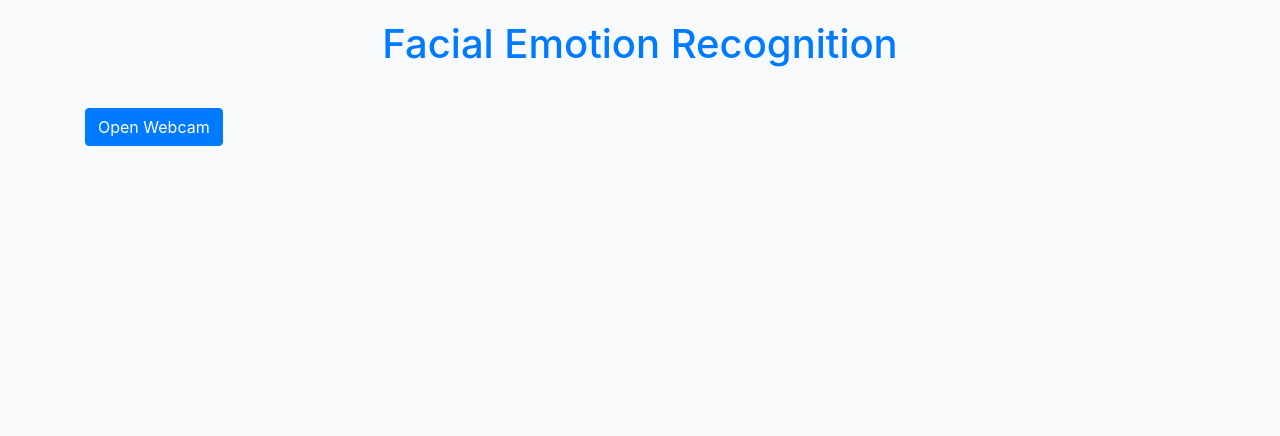
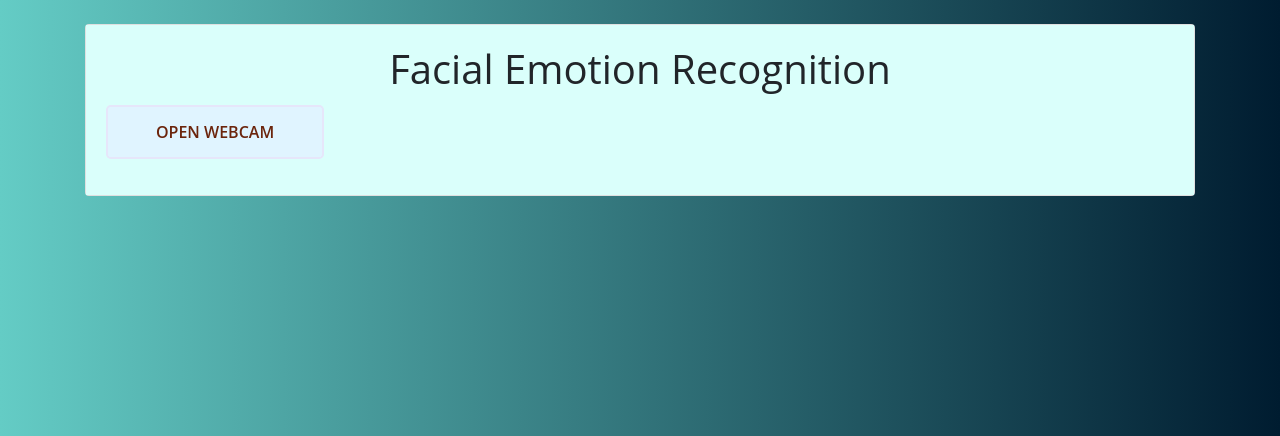
Before and after one commit to sameer-shreyas/MoodSyncTunes, a Flask app: page / in a window 1280 px wide. Shown: the top 436 px of the page. Run offline with Flask 3, Linux system fonts and the light colour scheme; some libraries are stand-ins or nearby versions.

Commit message:
designed UI

```diff
--- a/static/script.js
+++ b/static/script.js
@@ -120,11 +120,41 @@ async function recommendSong(emotion) {
     }
 
 
+
     function shuffleArray(array) {
         for (let i = array.length - 1; i > 0; i--) {
             const j = Math.floor(Math.random() * (i + 1));
             [array[i], array[j]] = [array[j], array[i]];
         }
+        const body = document.querySelector('body');
+
+// Create and animate bubbles
+function createBubble() {
+  const bubble = document.createElement('div');
+  bubble.classList.add('bubble');
+
+  // Set random position within body
+  const randomX = Math.random() * window.innerWidth;
+  const randomY = Math.random() * window.innerHeight;
+  bubble.style.left = `${randomX}px`;
+  bubble.style.top = `${randomY}px`;
+
+  body.appendChild(bubble);
+
+  // Remove bubble after animation completes
+  setTimeout(() => {
+    bubble.parentNode.removeChild(bubble);
+  }, 3000); // Adjust animation duration as needed
+}
+
+// Create bubbles on page load and scroll events
+window.addEventListener('load', createBubble);
+window.addEventListener('scroll', createBubble);
+// Ensure scroll event listener is outside of other functions
+window.addEventListener('scroll', function() {
+  createBubble();
+});
+
         return array;
     }
 }
--- a/static/styles.css
+++ b/static/styles.css
@@ -1,41 +1,116 @@
-body {
-    padding: 20px;
-    background-color: #f8f9fa;
+Update for Facial Emotion Recognition Section
+header {
+  background: #d1cfe8; /* Lavender Shade Background */
 }
 
-h1 {
-    color: #007bff;
-    text-align: center;
-    margin-bottom: 30px;
+header h1 {
+  font-family: 'Open Sans', sans-serif; /* Use Open Sans font */
+  font-weight: bold; /* Bold font */
+  color: #3DCFD3; /* Primary color */
+  font-size: 2.5rem; /* Adjust font size */
+  text-align: center; /* Center the text */
+  padding: 2rem 0; /* Add padding for spacing */
 }
 
-#video {
-    width: 100%;
-    max-width: 600px;
-    margin-bottom: 10px;
-    border: 2px solid #007bff;
-    border-radius: 5px;
-    box-shadow: 0 0 10px rgba(0, 123, 255, 0.2);
+/* Update for 3D Button */
+.btn-primary {
+  background: #3DCFD3; /* Primary color */
+  color: #6B240C; /* White text */
+  border: 2px solid transparent;
+  border-radius: 8px; /* Rounded corners */
+  padding: 1rem 3rem;
+  font-size: 1.2rem;
+  font-weight: bold;
+  cursor: pointer;
+  text-transform: uppercase;
+  transition: all 0.3s ease;
 }
 
-#result {
-    margin-top: 10px;
-    font-weight: bold;
-    color: #28a745;
+.btn-primary:hover {
+  background: #6B240C; /* White background on hover */
+  border-color: #3DCFD3; /* Border color on hover */
+  color: #3DCFD3; /* Text color on hover */
 }
 
-#emoji {
-    margin-top: 20px;
+/* Add Animation to Background */
+header {
+  background-size: 200% 100%;
+  animation: gradientBG 10s ease infinite;
 }
 
-#recommendedSong {
-    margin-top: 20px;
+body {
+  background-image: linear-gradient(to right, #161A30, #ffc107);
+  animation: gradientBG 10s ease infinite;
 }
 
-#predictedImage {
-    margin-top: 20px;
+body {
+  background-image: linear-gradient(to right, #161A30, #ffc107);
+  animation: gradientBG 10s ease infinite;
 }
 
-button {
-    margin-top: 10px;
+@keyframes gradientBG {
+  0% {
+    background-position: 0% 0%;
+  }
+  50% {
+    background-position: 100% 0%;
+  }
+  100% {
+    background-position: 0% 100%;
+  }
 }
+
+@keyframes bounce {
+  0% {
+    transform: translateY(0);
+  }
+  50% {
+    transform: translateY(-10px);
+  }
+  100% {
+    transform: translateY(0);
+  }
+}
+body {
+  background-image: linear-gradient(to right, #64CCC5, #001C30);
+  animation: gradientBG 10s ease infinite;
+  position: relative; /* Position the body element relative to its children */
+}
+
+.bubble {
+  position: absolute; /* Position the bubbles relative to their parent container */
+  z-index: -1; /* Place the bubbles behind other elements, effectively moving them to the background */
+  width: 50px;
+  height: 50px;
+  border-radius: 50%;
+  background-color: rgba(255, 255, 255, 0.5); /* Set transparency */
+  border: 2px solid rgba(255, 255, 255, 0.7); /* Set border transparency */
+  animation: bubbleMovement 3s ease-in-out infinite;
+}
+.box {
+  opacity: 0.5;
+  background-color: #fff;
+  border: 1px solid #ccc;
+}
+
+@keyframes bubbleMovement {
+  0% {
+    transform: translateX(-100%) translateY(-100%); /* Start outside the visible area */
+  }
+  50% {
+    transform: translateX(100%) translateY(100%); /* Move diagonally across the screen */
+  }
+  100% {
+    transform: translateX(-100%) translateY(-100%); /* Return to starting position */
+  }
+}
+
+
+#video {
+  animation: bounce 1s ease-in-out infinite;
+  transform: translateY(50px); /* Initial position for bouncing animation */
+}
+
+}
+
+}
--- a/templates/index.html
+++ b/templates/index.html
@@ -1,4 +1,4 @@
-<!DOCTYPE html>
+ <!DOCTYPE html>
 <html lang="en">
 
 <head>
@@ -14,22 +14,74 @@
 
     <!-- Add this script tag for PapaParse -->
     <script src="https://cdnjs.cloudflare.com/ajax/libs/PapaParse/5.3.0/papaparse.min.js"></script>
+
+    <!-- Custom styles for Facial Emotion Recognition -->
+    <style>
+        /* Apply Open Sans font family to facial recognition section */
+        .facial-recognition-section {
+            font-family: 'Open Sans', sans-serif;
+        }
+
+        /* Lavender shade background for the header */
+        .header-section {
+            background-color: #DAFFFB; /* Lavender color code */
+        }
+
+        /* 3D button style */
+        .btn-3d {
+            padding: 0.8rem 3rem;
+            font-size: 1rem;
+            font-weight: 600;
+            border: 2px solid transparent;
+            outline: none;
+            cursor: pointer;
+            text-transform: uppercase;
+            transition: all 0.3s ease;
+            margin-right: 10px; /* Added margin for spacing between buttons */
+        }
+
+        /* Pastel color for the buttons */
+        .btn-pastel {
+            background-color: #E0F4FF;
+            border-color: #E6E6FA;
+            color: #6B240C;
+        }
+
+        /* 3D button style with pastel color */
+        .btn-3d.btn-pastel:hover {
+            background: transparent;
+            border-color: #87ceeb;
+            color: #87ceeb;
+        }
+
+        /* Center the video element after opening webcam */
+        #video-wrapper {
+            text-align: center;
+        }
+    </style>
 </head>
 
 <body>
     <div class="container">
-        <h1>Facial Emotion Recognition</h1>
+        <div class="card mt-4 facial-recognition-section">
+            <div class="card-body header-section">
+            <h1 class="card-title text-center">Facial Emotion Recognition</h1>
+  <div class="d-flex justify-content-between">
+    <button class="btn btn-3d btn-pastel btn-lg" onclick="openWebcam()">Open Webcam</button>
+    <button class="btn btn-3d btn-pastel btn-lg" onclick="takeSnapshot()" style="display: none;">Take Snapshot</button>
+  </div>
 
-        <button class="btn btn-primary" onclick="openWebcam()">Open Webcam</button>
+  <div id="video-wrapper" class="text-center mt-3">
+    <video id="video" style="display: none; position: relative ; left: 20% " class="img-fluid" autoplay></video>
+  </div>
 
-        <video id="video" style="display: none;" class="mt-3" autoplay></video>
+  <div id="result" class="mt-3 text-center"></div>
+  <div id="emoji" class="mt-3 text-center"></div>
+  <div id="recommendedSong" class="mt-3"></div>
+  <div id="predictedImage" class="mt-3 text-center"></div>
+</div>
 
-        <button class="btn btn-success" onclick="takeSnapshot()" style="display: none;">Take Snapshot</button>
-
-        <div id="result" class="mt-3"></div>
-        <div id="emoji" class="mt-3"></div>
-        <div id="recommendedSong" class="mt-3"></div>
-        <div id="predictedImage"></div>
+        </div>
     </div>
 
     <!-- Bootstrap JS and dependencies -->
```
